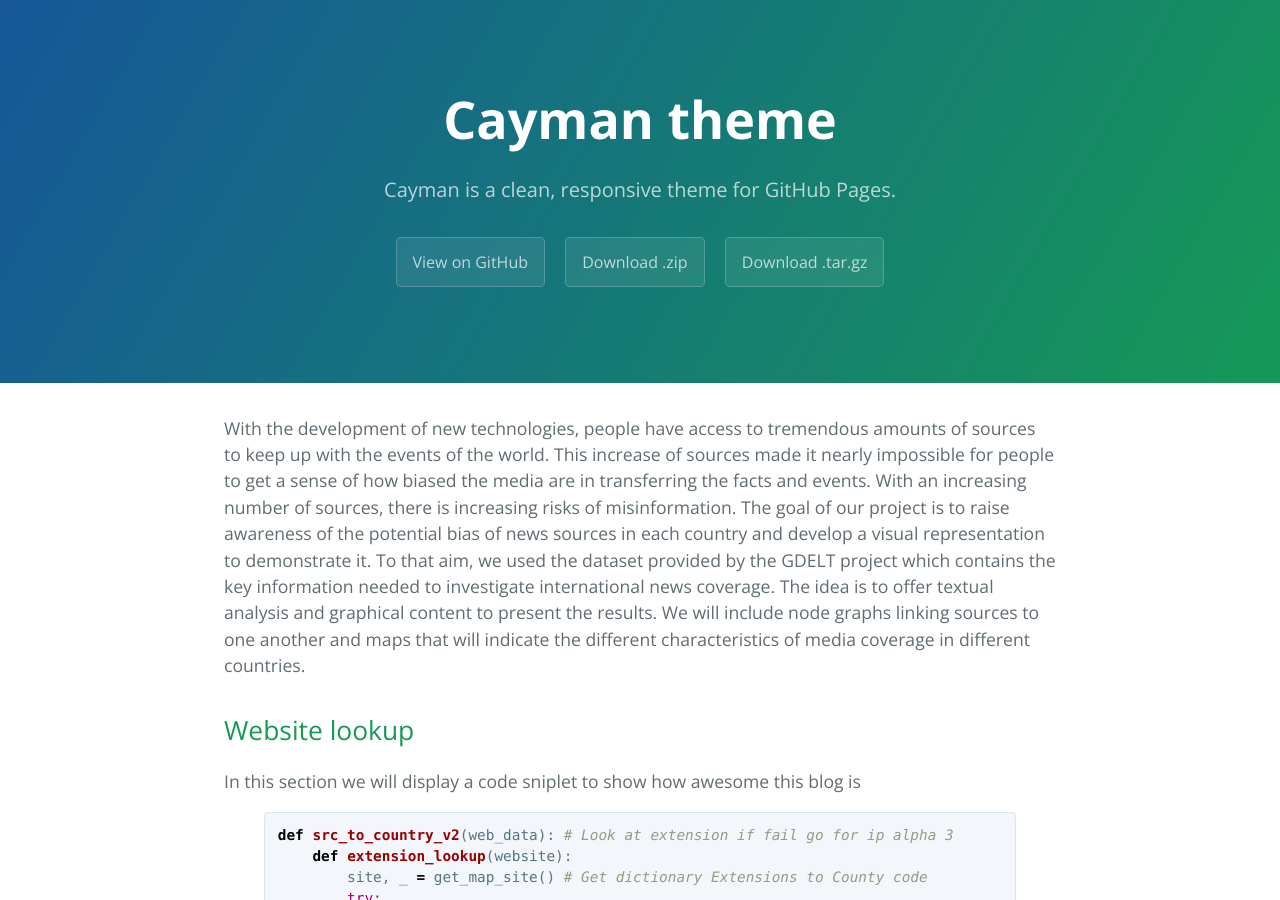
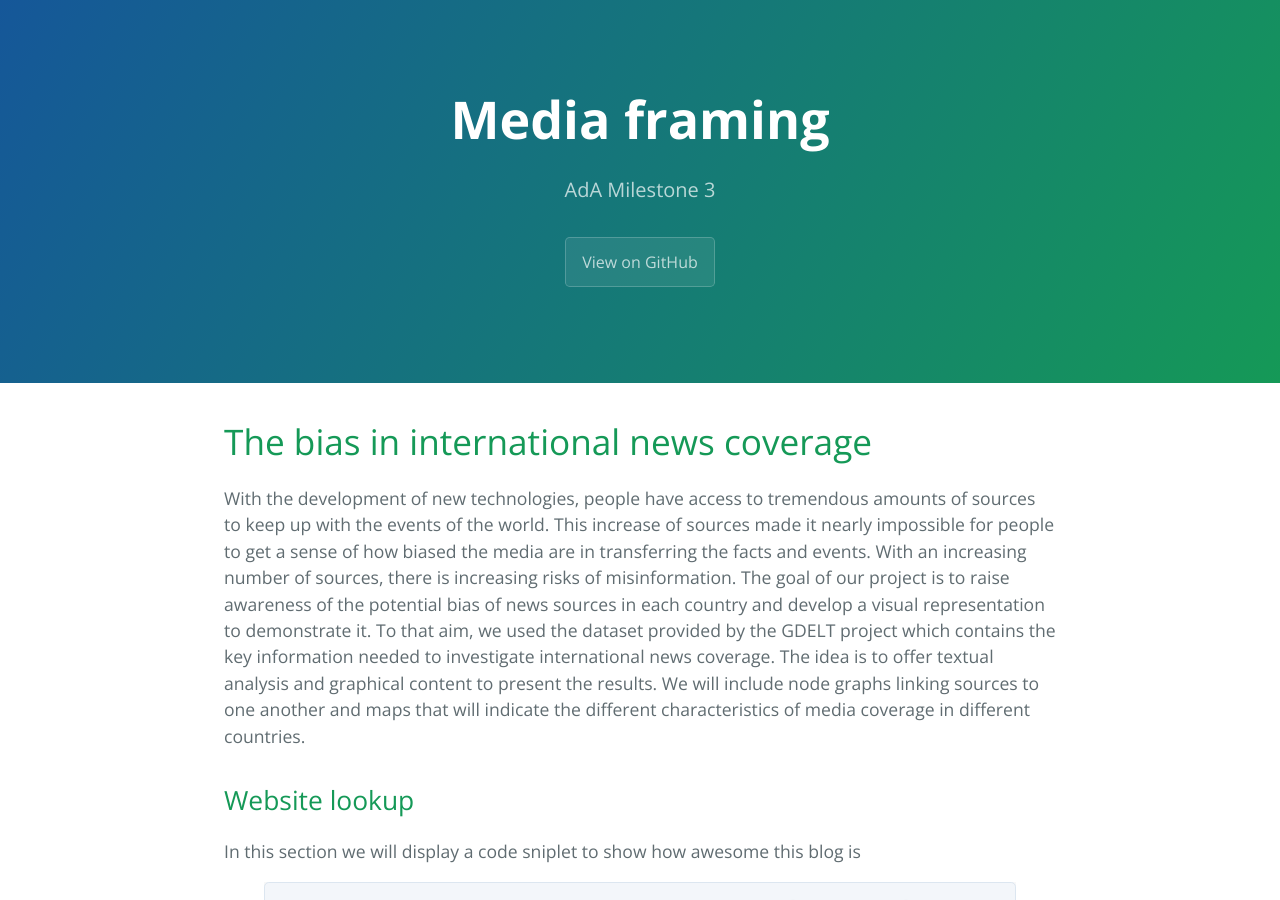
Before and after one commit to Razoff/ada_website, a Jekyll site: the page built from index.md, in a window 1280 px wide and 900 px high. Built offline with Jekyll 4.4.1, drawn with Linux system fonts in a browser that asks for light colours; our own code applies the rules of GitHub Pages for plain Markdown files.

Commit message:
Change title and text

```diff
--- a/_config.yml
+++ b/_config.yml
@@ -1,5 +1,4 @@
-title: Cayman theme
-description: Cayman is a clean, responsive theme for GitHub Pages.
-show_downloads: true
-google_analytics:
+title: "Media framing"
+description: AdA Milestone 3
+show_downloads: false
 theme: jekyll-theme-cayman
```
Also changed, not shown: index.md (+1 -4 lines).
